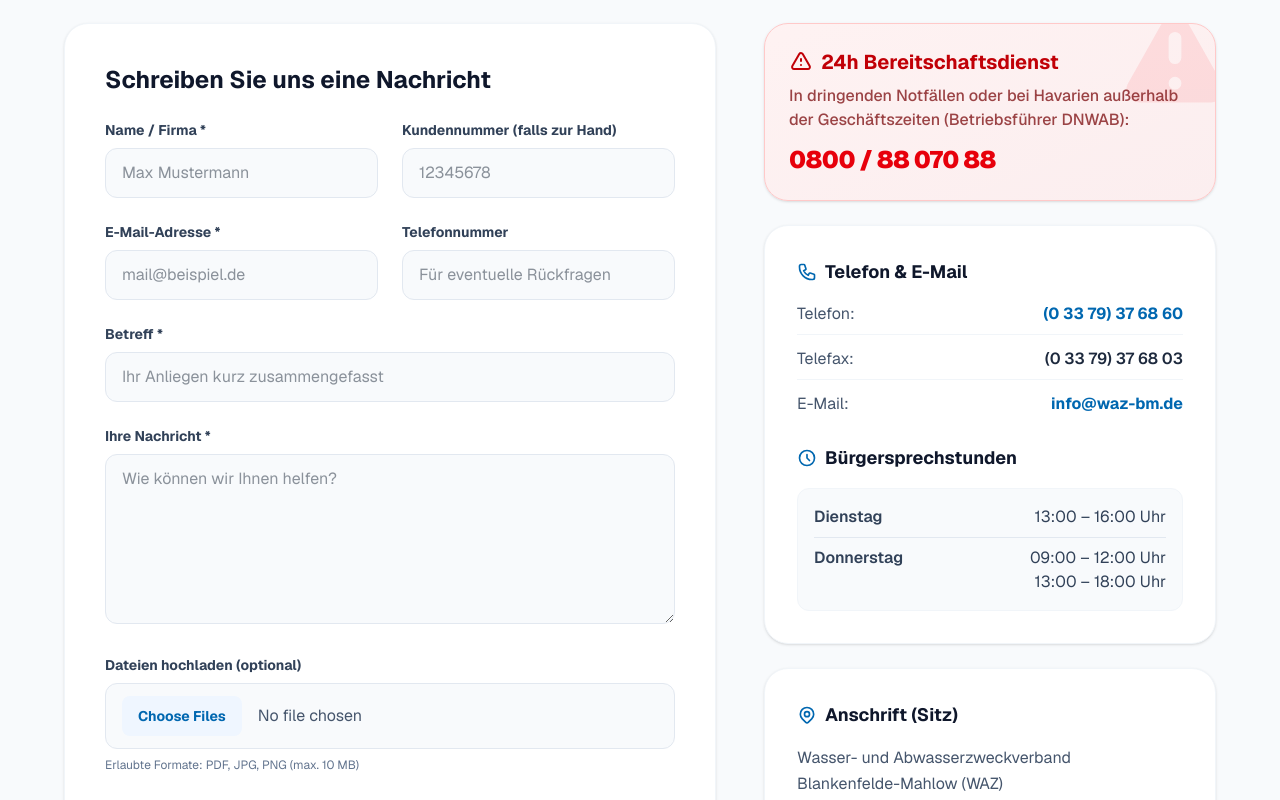
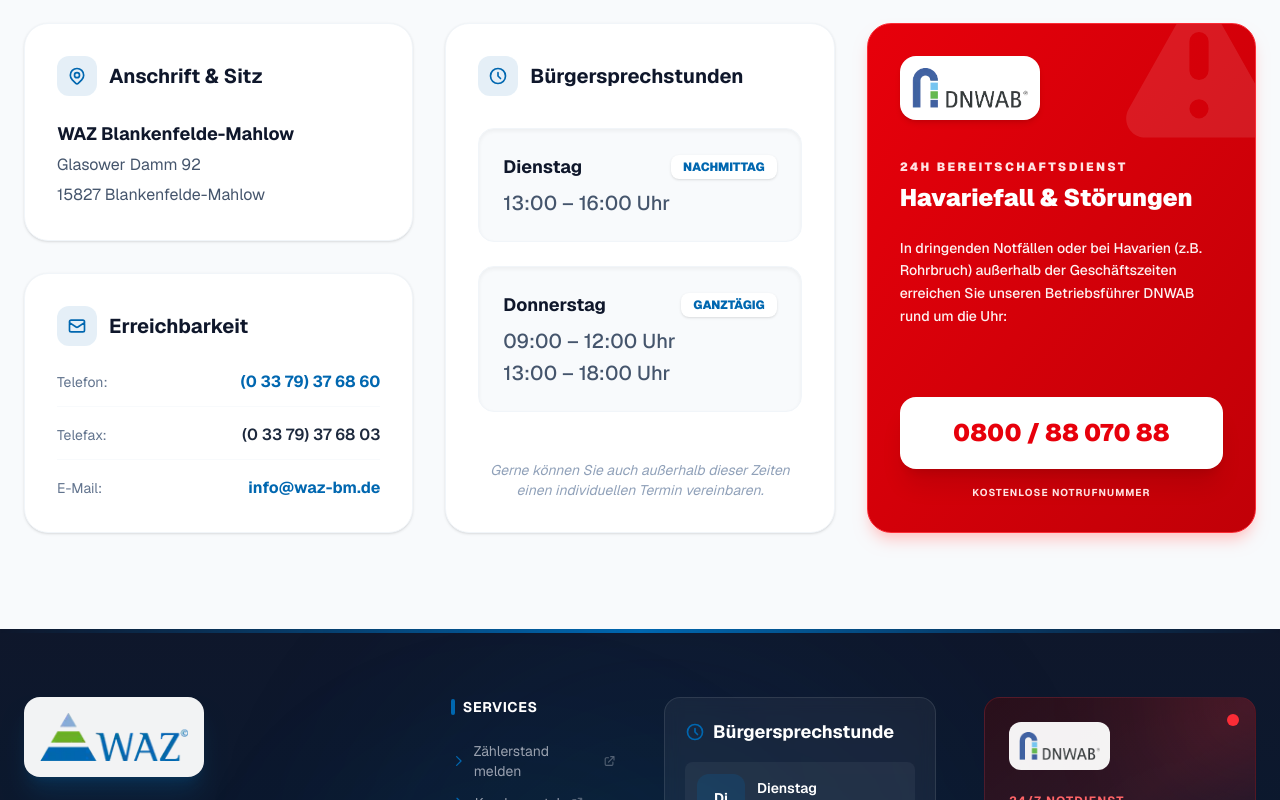
Before and after one commit to davidherascu-tx/waz, a Next.js app: page /kontakt in a window 1280 px wide. Shown: the part 420-1220 px from the top of the page. Built offline with nearby package versions, Linux system fonts and the light colour scheme.

Commit message:
Kontanktform entfernt

```diff
--- a/app/kontakt/page.tsx
+++ b/app/kontakt/page.tsx
@@ -1,321 +1,150 @@
 // app/kontakt/page.tsx
-'use client';
-
-import { useState } from 'react';
 import Navbar from '@/components/Navbar';
 import Footer from '@/components/Footer';
 
 export default function KontaktPage() {
-  const [isSubmitting, setIsSubmitting] = useState(false);
-  const [status, setStatus] = useState<'idle' | 'success' | 'error'>('idle');
-
-  const handleSubmit = async (e: React.FormEvent<HTMLFormElement>) => {
-    e.preventDefault();
-
-    // WICHTIG: Referenz zum Formular sofort sichern, bevor asynchrone Aufgaben starten!
-    const formElement = e.currentTarget;
-    const formData = new FormData(formElement);
-
-    setIsSubmitting(true);
-    setStatus('idle');
-
-    try {
-      const response = await fetch('/api/contact', {
-        method: 'POST',
-        body: formData,
-      });
-
-      // Wir lesen die echte Server-Antwort aus
-      const result = await response.json();
-
-      if (response.ok && result.success) {
-        setStatus('success');
-        formElement.reset(); // Jetzt funktioniert das Leeren fehlerfrei!
-      } else {
-        console.error("Server hat Fehler gemeldet:", result.error);
-        setStatus('error');
-      }
-    } catch (error) {
-      console.error("Netzwerkfehler:", error);
-      setStatus('error');
-    } finally {
-      setIsSubmitting(false);
-    }
-  };
-
   return (
     <main className="min-h-screen flex flex-col bg-slate-50 font-sans text-gray-800 pt-32 lg:pt-52">
       <Navbar />
 
-      <div className="max-w-[1200px] mx-auto px-6 w-full flex-grow mb-24">
+      <div className="max-w-[1400px] mx-auto px-6 w-full flex-grow mb-24">
 
-        <header className="mb-16">
-          <div className="flex items-center gap-2 text-sm text-slate-500 mb-2">
+        {/* Header */}
+        <header className="mb-16 text-center lg:text-left">
+          <div className="flex items-center justify-center lg:justify-start gap-2 text-sm text-slate-500 mb-2">
             <span className="uppercase tracking-wider font-bold text-[#0067B0]">Kontakt</span>
           </div>
           <h1 className="text-4xl md:text-5xl font-extrabold text-slate-900 mb-6 leading-tight">
-            Treten Sie mit uns in Kontakt
+            Wir sind für Sie da
           </h1>
           <p className="text-lg text-slate-600 leading-relaxed max-w-3xl">
-            Haben Sie Fragen zu Ihrer Abrechnung, zum Hausanschluss oder einem anderen Anliegen?
-            Nutzen Sie unser Kontaktformular oder rufen Sie uns während unserer Sprechzeiten an.
+            Haben Sie Fragen zu Ihrer Abrechnung, zum Hausanschluss oder ein anderes Anliegen?
+            Hier finden Sie alle Informationen, um uns telefonisch, per E-Mail oder persönlich zu erreichen.
           </p>
         </header>
 
-        <div className="grid lg:grid-cols-12 gap-12 items-start">
+        {/* Info Grid - 3 Spalten Layout */}
+        <div className="grid grid-cols-1 md:grid-cols-2 lg:grid-cols-3 gap-8 items-stretch">
 
-          <div className="lg:col-span-7 bg-white p-8 md:p-10 rounded-3xl shadow-sm border border-slate-100">
-            <h2 className="text-2xl font-bold text-slate-900 mb-6">Schreiben Sie uns eine Nachricht</h2>
-
-            {/* Erfolgsmeldung */}
-            {status === 'success' && (
-              <div className="mb-8 p-5 bg-emerald-50 border border-emerald-200 text-emerald-800 rounded-xl flex items-start gap-3 shadow-sm animate-in fade-in slide-in-from-bottom-2 duration-500">
-                <svg className="w-6 h-6 text-emerald-500 shrink-0 mt-0.5" fill="none" stroke="currentColor" viewBox="0 0 24 24">
-                  <path strokeLinecap="round" strokeLinejoin="round" strokeWidth={2.5} d="M9 12l2 2 4-4m6 2a9 9 0 11-18 0 9 9 0 0118 0z" />
+          {/* Spalte 1: Zentrale & Anschrift */}
+          <div className="flex flex-col gap-8">
+            {/* Anschriften-Box */}
+            <div className="bg-white p-8 rounded-3xl shadow-sm border border-slate-100 flex-grow">
+              <h3 className="text-xl font-bold text-slate-900 mb-6 flex items-center gap-3">
+                <div className="w-10 h-10 rounded-xl bg-[#0067B0]/10 flex items-center justify-center">
+                  <svg className="w-5 h-5 text-[#0067B0]" fill="none" stroke="currentColor" viewBox="0 0 24 24">
+                    <path strokeLinecap="round" strokeLinejoin="round" strokeWidth={2} d="M17.657 16.657L13.414 20.9a1.998 1.998 0 01-2.827 0l-4.244-4.243a8 8 0 1111.314 0z" />
+                    <path strokeLinecap="round" strokeLinejoin="round" strokeWidth={2} d="M15 11a3 3 0 11-6 0 3 3 0 016 0z" />
                   </svg>
-                <div>
-                  <h3 className="font-bold text-lg mb-1">Nachricht erfolgreich versendet!</h3>
-                  <p className="text-emerald-700 text-sm">Vielen Dank für Ihre Anfrage. Wir haben Ihre Nachricht erhalten und werden uns schnellstmöglich bei Ihnen melden.</p>
                 </div>
-              </div>
-            )}
-
-            {/* Fehlermeldung */}
-            {status === 'error' && (
-              <div className="mb-8 p-5 bg-red-50 border border-red-200 text-red-800 rounded-xl flex items-start gap-3 shadow-sm animate-in fade-in slide-in-from-bottom-2 duration-500">
-                <svg className="w-6 h-6 text-red-500 shrink-0 mt-0.5" fill="none" stroke="currentColor" viewBox="0 0 24 24">
-                  <path strokeLinecap="round" strokeLinejoin="round" strokeWidth={2.5} d="M12 8v4m0 4h.01M21 12a9 9 0 11-18 0 9 9 0 0118 0z" />
-                </svg>
-                <div>
-                  <h3 className="font-bold text-lg mb-1">Fehler beim Senden</h3>
-                  <p className="text-red-700 text-sm">Entschuldigung, Ihre Nachricht konnte nicht gesendet werden. Bitte versuchen Sie es später noch einmal oder rufen Sie uns direkt an.</p>
-                </div>
-              </div>
-            )}
-
-            <form className="space-y-6" onSubmit={handleSubmit}>
-              <div className="grid md:grid-cols-2 gap-6">
-                <div>
-                  <label htmlFor="name" className="block text-sm font-bold text-slate-700 mb-2">Name / Firma *</label>
-                  <input
-                    type="text"
-                    id="name"
-                    name="name"
-                    className="w-full px-4 py-3 rounded-xl bg-slate-50 border border-slate-200 focus:outline-none focus:ring-2 focus:ring-[#0067B0]/20 focus:border-[#0067B0] transition-all"
-                    placeholder="Max Mustermann"
-                    required
-                    disabled={isSubmitting}
-                  />
-                </div>
-                <div>
-                  <label htmlFor="kundennummer" className="block text-sm font-bold text-slate-700 mb-2">Kundennummer (falls zur Hand)</label>
-                  <input
-                    type="text"
-                    id="kundennummer"
-                    name="kundennummer"
-                    className="w-full px-4 py-3 rounded-xl bg-slate-50 border border-slate-200 focus:outline-none focus:ring-2 focus:ring-[#0067B0]/20 focus:border-[#0067B0] transition-all"
-                    placeholder="12345678"
-                    disabled={isSubmitting}
-                  />
+                Anschrift & Sitz
+              </h3>
+              <div className="text-slate-600 leading-relaxed space-y-1">
+                <p className="font-bold text-slate-900 text-lg">WAZ Blankenfelde-Mahlow</p>
+                <p>Glasower Damm 92</p>
+                <p>15827 Blankenfelde-Mahlow</p>
               </div>
             </div>
 
-              <div className="grid md:grid-cols-2 gap-6">
-                <div>
-                  <label htmlFor="email" className="block text-sm font-bold text-slate-700 mb-2">E-Mail-Adresse *</label>
-                  <input
-                    type="email"
-                    id="email"
-                    name="email"
-                    className="w-full px-4 py-3 rounded-xl bg-slate-50 border border-slate-200 focus:outline-none focus:ring-2 focus:ring-[#0067B0]/20 focus:border-[#0067B0] transition-all"
-                    placeholder="mail@beispiel.de"
-                    required
-                    disabled={isSubmitting}
-                  />
-                </div>
-                <div>
-                  <label htmlFor="telefon" className="block text-sm font-bold text-slate-700 mb-2">Telefonnummer</label>
-                  <input
-                    type="tel"
-                    id="telefon"
-                    name="telefon"
-                    className="w-full px-4 py-3 rounded-xl bg-slate-50 border border-slate-200 focus:outline-none focus:ring-2 focus:ring-[#0067B0]/20 focus:border-[#0067B0] transition-all"
-                    placeholder="Für eventuelle Rückfragen"
-                    disabled={isSubmitting}
-                  />
-                </div>
-              </div>
-
-              <div>
-                <label htmlFor="betreff" className="block text-sm font-bold text-slate-700 mb-2">Betreff *</label>
-                <input
-                  type="text"
-                  id="betreff"
-                  name="betreff"
-                  className="w-full px-4 py-3 rounded-xl bg-slate-50 border border-slate-200 focus:outline-none focus:ring-2 focus:ring-[#0067B0]/20 focus:border-[#0067B0] transition-all"
-                  placeholder="Ihr Anliegen kurz zusammengefasst"
-                  required
-                  disabled={isSubmitting}
-                />
-              </div>
-
-              <div>
-                <label htmlFor="nachricht" className="block text-sm font-bold text-slate-700 mb-2">Ihre Nachricht *</label>
-                <textarea
-                  id="nachricht"
-                  name="nachricht"
-                  rows={6}
-                  className="w-full px-4 py-3 rounded-xl bg-slate-50 border border-slate-200 focus:outline-none focus:ring-2 focus:ring-[#0067B0]/20 focus:border-[#0067B0] transition-all resize-y"
-                  placeholder="Wie können wir Ihnen helfen?"
-                  required
-                  disabled={isSubmitting}
-                ></textarea>
-              </div>
-
-              {/* Dateiupload */}
-              <div>
-                <label htmlFor="dateianhang" className="block text-sm font-bold text-slate-700 mb-2">Dateien hochladen (optional)</label>
-                <input
-                  type="file"
-                  id="dateianhang"
-                  name="dateianhang"
-                  multiple
-                  className="w-full text-slate-600 bg-slate-50 border border-slate-200 rounded-xl px-4 py-3 focus:outline-none focus:ring-2 focus:ring-[#0067B0]/20 focus:border-[#0067B0] transition-all
-                  file:mr-4 file:py-2.5 file:px-4 file:rounded-lg file:border-0 file:text-sm file:font-bold file:bg-blue-50 file:text-[#0067B0] hover:file:bg-blue-100 cursor-pointer"
-                  disabled={isSubmitting}
-                />
-                <p className="mt-2 text-xs text-slate-500">Erlaubte Formate: PDF, JPG, PNG (max. 10 MB)</p>
-              </div>
-
-              {/* Datenschutz-Link */}
-              <div className="flex items-start gap-3 pt-2">
-                <input
-                  type="checkbox"
-                  id="datenschutz"
-                  className="mt-1 w-5 h-5 text-[#0067B0] border-slate-300 rounded focus:ring-[#0067B0]"
-                  required
-                  disabled={isSubmitting}
-                />
-                <label htmlFor="datenschutz" className="text-sm text-slate-600 leading-relaxed">
-                  Ich stimme zu, dass meine Angaben aus dem Kontaktformular zur Beantwortung meiner Anfrage gemäß der <a href="/datenschutz" className="text-[#0067B0] font-semibold hover:underline" target="_blank">Datenschutzerklärung</a> erhoben und verarbeitet werden. Hinweis: Sie können Ihre Einwilligung jederzeit für die Zukunft per E-Mail widerrufen.
-                </label>
-              </div>
-
-              <button
-                type="submit"
-                disabled={isSubmitting}
-                className="w-full sm:w-auto px-8 py-4 bg-[#0067B0] hover:bg-[#004e87] disabled:bg-[#0067B0]/60 text-white font-bold rounded-xl transition-all shadow-md shadow-[#0067B0]/20 hover:-translate-y-0.5 flex items-center justify-center gap-2 mt-4"
-              >
-                {isSubmitting ? (
-                  <svg className="animate-spin -ml-1 mr-2 h-5 w-5 text-white" xmlns="http://www.w3.org/2000/svg" fill="none" viewBox="0 0 24 24">
-                    <circle className="opacity-25" cx="12" cy="12" r="10" stroke="currentColor" strokeWidth="4"></circle>
-                    <path className="opacity-75" fill="currentColor" d="M4 12a8 8 0 018-8V0C5.373 0 0 5.373 0 12h4zm2 5.291A7.962 7.962 0 014 12H0c0 3.042 1.135 5.824 3 7.938l3-2.647z"></path>
-                  </svg>
-                ) : (
-                  <svg className="w-5 h-5" fill="none" stroke="currentColor" viewBox="0 0 24 24">
-                    <path strokeLinecap="round" strokeLinejoin="round" strokeWidth={2} d="M12 19l9 2-9-18-9 18 9-2zm0 0v-8" />
-                  </svg>
-                )}
-                {isSubmitting ? 'Wird gesendet...' : 'Nachricht absenden'}
-              </button>
-            </form>
-          </div>
-
-          {/* Rechte Spalte: Kontaktdaten */}
-          <div className="lg:col-span-5 space-y-6">
-
-            {/* Notdienst-Box */}
-            <div className="bg-gradient-to-br from-red-50 to-red-100/50 p-6 rounded-3xl border border-red-200 shadow-sm relative overflow-hidden">
-              <div className="absolute -right-6 -top-6 text-red-500 opacity-10">
-                <svg className="w-32 h-32" fill="currentColor" viewBox="0 0 20 20">
-                  <path fillRule="evenodd" d="M8.257 3.099c.765-1.36 2.722-1.36 3.486 0l5.58 9.92c.75 1.334-.213 2.98-1.742 2.98H4.42c-1.53 0-2.493-1.646-1.743-2.98l5.58-9.92zM11 13a1 1 0 11-2 0 1 1 0 012 0zm-1-8a1 1 0 00-1 1v3a1 1 0 002 0V6a1 1 0 00-1-1z" clipRule="evenodd" />
+            {/* Kontakt-Box */}
+            <div className="bg-white p-8 rounded-3xl shadow-sm border border-slate-100 flex-grow">
+              <h3 className="text-xl font-bold text-slate-900 mb-6 flex items-center gap-3">
+                <div className="w-10 h-10 rounded-xl bg-[#0067B0]/10 flex items-center justify-center">
+                  <svg className="w-5 h-5 text-[#0067B0]" fill="none" stroke="currentColor" viewBox="0 0 24 24">
+                    <path strokeLinecap="round" strokeLinejoin="round" strokeWidth={2} d="M3 8l7.89 5.26a2 2 0 002.22 0L21 8M5 19h14a2 2 0 002-2V7a2 2 0 00-2-2H5a2 2 0 00-2 2v10a2 2 0 002 2z" />
                   </svg>
                 </div>
-              <div className="relative z-10">
-                <h3 className="text-xl font-bold text-red-700 mb-2 flex items-center gap-2">
-                  <svg className="w-6 h-6" fill="none" stroke="currentColor" viewBox="0 0 24 24">
-                    <path strokeLinecap="round" strokeLinejoin="round" strokeWidth={2} d="M12 9v2m0 4h.01m-6.938 4h13.856c1.54 0 2.502-1.667 1.732-3L13.732 4c-.77-1.333-2.694-1.333-3.464 0L3.34 16c-.77 1.333.192 3 1.732 3z" />
-                  </svg>
-                  24h Bereitschaftsdienst
+                Erreichbarkeit
               </h3>
-                <p className="text-red-900/80 mb-3 font-medium">In dringenden Notfällen oder bei Havarien außerhalb der Geschäftszeiten (Betriebsführer DNWAB):</p>
-                <a href="tel:08008807088" className="inline-block text-2xl font-black text-red-600 hover:text-red-800 transition-colors tracking-tight">
-                  0800 / 88 070 88
-                </a>
+              <div className="space-y-4">
+                <div className="flex justify-between items-center border-b border-slate-50 pb-3">
+                  <span className="text-slate-500 text-sm">Telefon:</span>
+                  <a href="tel:03379376860" className="font-bold text-[#0067B0] hover:underline">(0 33 79) 37 68 60</a>
                 </div>
+                <div className="flex justify-between items-center border-b border-slate-50 pb-3">
+                  <span className="text-slate-500 text-sm">Telefax:</span>
+                  <span className="font-semibold text-slate-800">(0 33 79) 37 68 03</span>
                 </div>
-
-            {/* Allgemeine Kontakt-Box */}
-            <div className="bg-white p-6 md:p-8 rounded-3xl shadow-sm border border-slate-100 flex flex-col gap-6">
-              <div>
-                <h3 className="text-lg font-bold text-slate-900 mb-4 flex items-center gap-2">
-                  <svg className="w-5 h-5 text-[#0067B0]" fill="none" stroke="currentColor" viewBox="0 0 24 24">
-                    <path strokeLinecap="round" strokeLinejoin="round" strokeWidth={2} d="M3 5a2 2 0 012-2h3.28a1 1 0 01.948.684l1.498 4.493a1 1 0 01-.502 1.21l-2.257 1.13a11.042 11.042 0 005.516 5.516l1.13-2.257a1 1 0 011.21-.502l4.493 1.498a1 1 0 01.684.949V19a2 2 0 01-2 2h-1C9.716 21 3 14.284 3 6V5z" />
-                  </svg>
-                  Telefon & E-Mail
-                </h3>
-                <div className="space-y-3 text-slate-600">
-                  <p className="flex justify-between items-center border-b border-slate-100 pb-2">
-                    <span>Telefon:</span>
-                    <a href="tel:03379376860" className="font-bold text-[#0067B0] hover:underline">(0 33 79) 37 68 60</a>
-                  </p>
-                  <p className="flex justify-between items-center border-b border-slate-100 pb-2">
-                    <span>Telefax:</span>
-                    <span className="font-semibold text-slate-800">(0 33 79) 37 68 03</span>
-                  </p>
-                  <p className="flex justify-between items-center pb-1">
-                    <span>E-Mail:</span>
+                <div className="flex justify-between items-center">
+                  <span className="text-slate-500 text-sm">E-Mail:</span>
                   <a href="mailto:info@waz-bm.de" className="font-bold text-[#0067B0] hover:underline">info@waz-bm.de</a>
-                  </p>
-                </div>
-              </div>
-
-              <div>
-                <h3 className="text-lg font-bold text-slate-900 mb-4 flex items-center gap-2">
-                  <svg className="w-5 h-5 text-[#0067B0]" fill="none" stroke="currentColor" viewBox="0 0 24 24">
-                    <path strokeLinecap="round" strokeLinejoin="round" strokeWidth={2} d="M12 8v4l3 3m6-3a9 9 0 11-18 0 9 9 0 0118 0z" />
-                  </svg>
-                  Bürgersprechstunden
-                </h3>
-                <div className="bg-slate-50 p-4 rounded-xl space-y-2 text-slate-700 border border-slate-100">
-                  <div className="flex justify-between items-start">
-                    <span className="font-semibold">Dienstag</span>
-                    <span className="text-right">13:00 – 16:00 Uhr</span>
-                  </div>
-                  <div className="h-px w-full bg-slate-200"></div>
-                  <div className="flex justify-between items-start">
-                    <span className="font-semibold">Donnerstag</span>
-                    <span className="text-right">09:00 – 12:00 Uhr<br/>13:00 – 18:00 Uhr</span>
                 </div>
               </div>
             </div>
           </div>
 
-            {/* Anschriften-Box */}
-            <div className="bg-white p-6 md:p-8 rounded-3xl shadow-sm border border-slate-100">
-              <h3 className="text-lg font-bold text-slate-900 mb-4 flex items-center gap-2">
+          {/* Spalte 2: Sprechzeiten */}
+          <div className="bg-white p-8 rounded-3xl shadow-sm border border-slate-100 flex flex-col">
+            <h3 className="text-xl font-bold text-slate-900 mb-8 flex items-center gap-3">
+              <div className="w-10 h-10 rounded-xl bg-[#0067B0]/10 flex items-center justify-center">
                 <svg className="w-5 h-5 text-[#0067B0]" fill="none" stroke="currentColor" viewBox="0 0 24 24">
-                  <path strokeLinecap="round" strokeLinejoin="round" strokeWidth={2} d="M17.657 16.657L13.414 20.9a1.998 1.998 0 01-2.827 0l-4.244-4.243a8 8 0 1111.314 0z" />
-                  <path strokeLinecap="round" strokeLinejoin="round" strokeWidth={2} d="M15 11a3 3 0 11-6 0 3 3 0 016 0z" />
+                  <path strokeLinecap="round" strokeLinejoin="round" strokeWidth={2} d="M12 8v4l3 3m6-3a9 9 0 11-18 0 9 9 0 0118 0z" />
                 </svg>
-                Anschrift (Sitz)
+              </div>
+              Bürgersprechstunden
             </h3>
+            <div className="space-y-6 flex-grow">
+              <div className="bg-slate-50 p-6 rounded-2xl border border-slate-100 shadow-inner">
+                <div className="flex justify-between items-center mb-2">
+                  <span className="text-lg font-bold text-slate-900">Dienstag</span>
+                  <span className="px-3 py-1 bg-white rounded-lg text-[#0067B0] text-xs font-black uppercase shadow-sm">Nachmittag</span>
+                </div>
+                <p className="text-slate-600 text-xl font-medium">13:00 – 16:00 Uhr</p>
+              </div>
 
-              <div className="text-slate-600 leading-relaxed">
-                <p>
-                  Wasser- und Abwasserzweckverband<br/>
-                  Blankenfelde-Mahlow (WAZ)<br/>
-                  Glasower Damm 92<br/>
-                  15827 Blankenfelde-Mahlow
+              <div className="bg-slate-50 p-6 rounded-2xl border border-slate-100 shadow-inner">
+                <div className="flex justify-between items-center mb-2">
+                  <span className="text-lg font-bold text-slate-900">Donnerstag</span>
+                  <span className="px-3 py-1 bg-white rounded-lg text-[#0067B0] text-xs font-black uppercase shadow-sm">Ganztägig</span>
+                </div>
+                <div className="space-y-1">
+                  <p className="text-slate-600 text-xl font-medium">09:00 – 12:00 Uhr</p>
+                  <p className="text-slate-600 text-xl font-medium">13:00 – 18:00 Uhr</p>
+                </div>
+              </div>
+            </div>
+            <p className="mt-8 text-sm text-slate-400 italic text-center">
+              Gerne können Sie auch außerhalb dieser Zeiten einen individuellen Termin vereinbaren.
             </p>
+          </div>
+
+          {/* Spalte 3: Notfall / Havarie */}
+          <div className="flex flex-col">
+            <div className="bg-gradient-to-br from-red-600 to-red-700 p-8 rounded-3xl border border-red-500 shadow-lg shadow-red-200 relative overflow-hidden flex flex-col justify-between h-full group">
+              <div className="absolute -right-10 -top-10 text-white opacity-10 group-hover:scale-110 transition-transform duration-700">
+                <svg className="w-48 h-48" fill="currentColor" viewBox="0 0 20 20">
+                  <path fillRule="evenodd" d="M8.257 3.099c.765-1.36 2.722-1.36 3.486 0l5.58 9.92c.75 1.334-.213 2.98-1.742 2.98H4.42c-1.53 0-2.493-1.646-1.743-2.98l5.58-9.92zM11 13a1 1 0 11-2 0 1 1 0 012 0zm-1-8a1 1 0 00-1 1v3a1 1 0 002 0V6a1 1 0 00-1-1z" clipRule="evenodd" />
+                </svg>
+              </div>
+
+              <div className="relative z-10">
+                <div className="inline-block bg-white p-3 rounded-2xl mb-8 shadow-md">
+                  <img src="/DNWAB_Logo.webp" alt="DNWAB Logo" className="h-10 w-auto" />
+                </div>
+
+                <p className="text-red-100 text-xs font-black uppercase tracking-[0.2em] mb-2">24h Bereitschaftsdienst</p>
+                <h3 className="text-2xl font-black text-white mb-6 leading-tight">Havariefall & Störungen</h3>
+
+                <p className="text-red-50 text-sm mb-8 leading-relaxed font-medium">
+                  In dringenden Notfällen oder bei Havarien (z.B. Rohrbruch) außerhalb der Geschäftszeiten erreichen Sie unseren Betriebsführer DNWAB rund um die Uhr:
+                </p>
+              </div>
+
+              <div className="relative z-10">
+                <a
+                  href="tel:08008807088"
+                  className="block w-full bg-white text-red-600 text-center py-5 rounded-2xl font-black text-2xl shadow-xl hover:bg-red-50 transition-all hover:-translate-y-1 active:scale-95"
+                >
+                  0800 / 88 070 88
+                </a>
+                <p className="text-center text-red-100 text-[10px] mt-4 font-bold tracking-widest uppercase">Kostenlose Notrufnummer</p>
+              </div>
             </div>
           </div>
 
         </div>
       </div>
 
-      </div>
-
       <Footer />
     </main>
   );
```
Also changed, not shown: public/favicon.png (added), 1 other file (tests, documents, lock files or other folders). Lines whose indentation alone changed are shown as unchanged.
